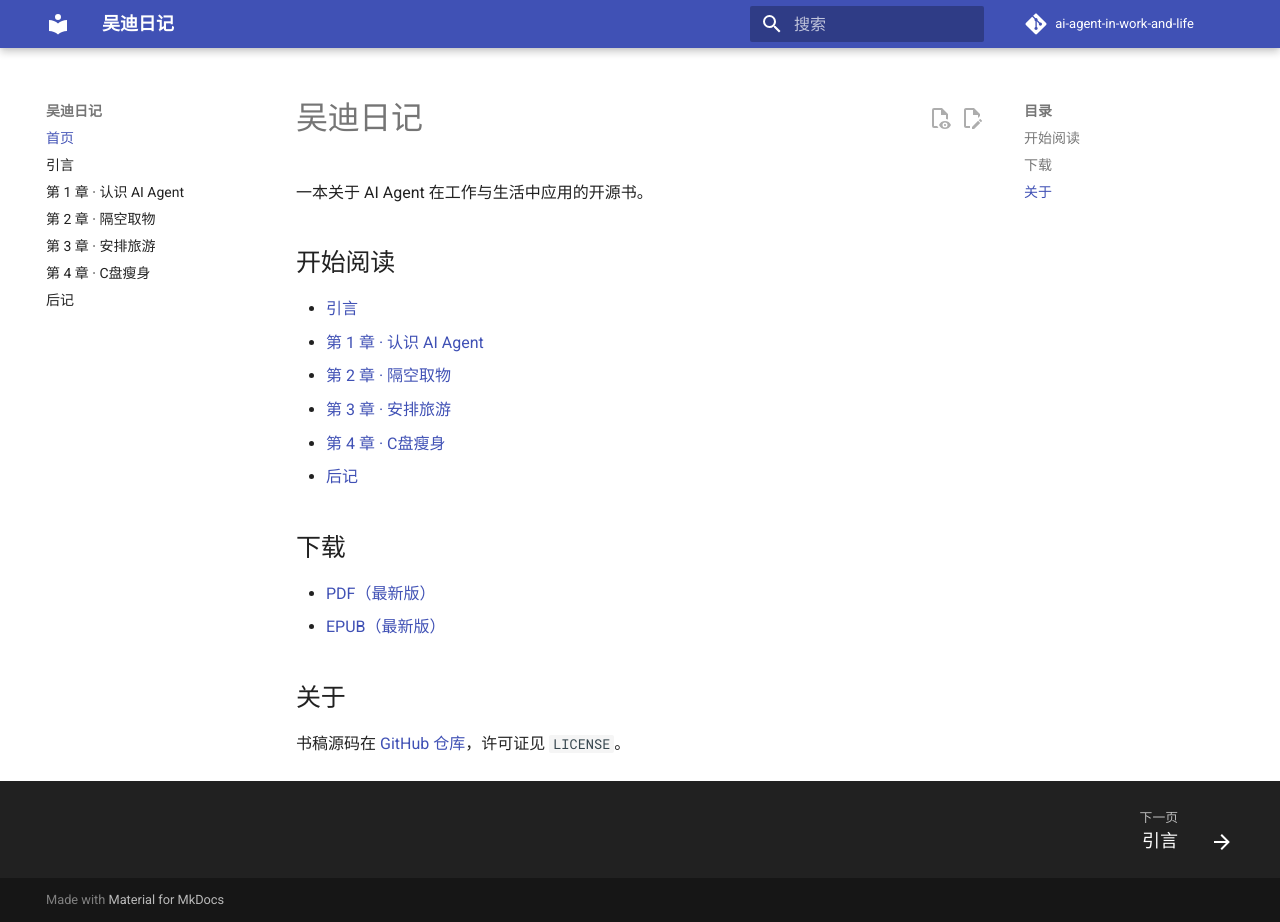
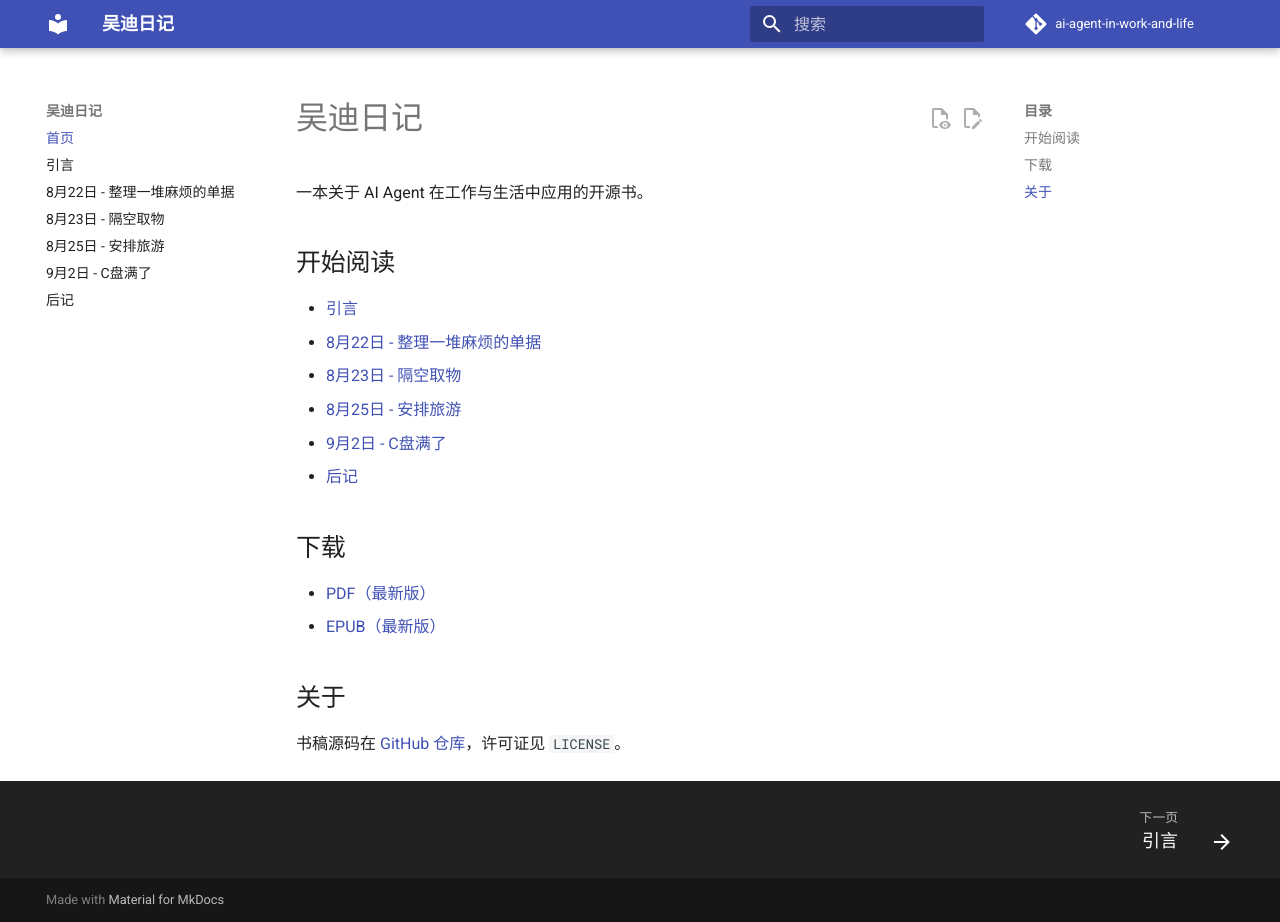
Before and after one commit to colipsohp/ai-agent-in-work-and-life, an MkDocs documentation site: the page built from book/index.md, in a window 1280 px wide and 922 px high. Built offline with MkDocs 1.6.1 and Material for MkDocs 9.7.7, drawn with Linux system fonts in a browser that asks for light colours; comment, search, counter and statistics services are not loaded.

Commit message:
修正标题和链接错误

```diff
--- a/book/index.md
+++ b/book/index.md
@@ -5,10 +5,10 @@
 ## 开始阅读
 
 - [引言](introduction.md)
-- [第 1 章 · 认识 AI Agent](chapter1.md)
-- [第 2 章 · 隔空取物](chapter2.md)
-- [第 3 章 · 安排旅游](chapter3.md)
-- [第 4 章 · C盘瘦身](chapter4.md)
+- [8月22日 - 整理一堆麻烦的单据](chapter1.md)
+- [8月23日 - 隔空取物](chapter2.md)
+- [8月25日 - 安排旅游](chapter3.md)
+- [9月2日 - C盘满了](chapter4.md)
 - [后记](afterword.md)
 
 ## 下载
--- a/mkdocs.yml
+++ b/mkdocs.yml
@@ -13,10 +13,10 @@ docs_dir: book                # 书稿目录即站点根目录（书稿是唯一
 nav:
   - 首页: index.md
   - 引言: introduction.md
-  - 第 1 章 · 认识 AI Agent: chapter1.md
-  - 第 2 章 · 隔空取物: chapter2.md
-  - 第 3 章 · 安排旅游: chapter3.md
-  - 第 4 章 · C盘瘦身: chapter4.md
+  - 8月22日 - 整理一堆麻烦的单据: chapter1.md
+  - 8月23日 - 隔空取物: chapter2.md
+  - 8月25日 - 安排旅游: chapter3.md
+  - 9月2日 - C盘满了: chapter4.md
   - 后记: afterword.md
 
 theme:
```
Also changed, not shown: book/chapter1.md (+5 -3 lines), book/chapter2.md (+1 -1 lines), book/chapter3.md (+1 -1 lines), book/chapter4.md (+1 -1 lines).
